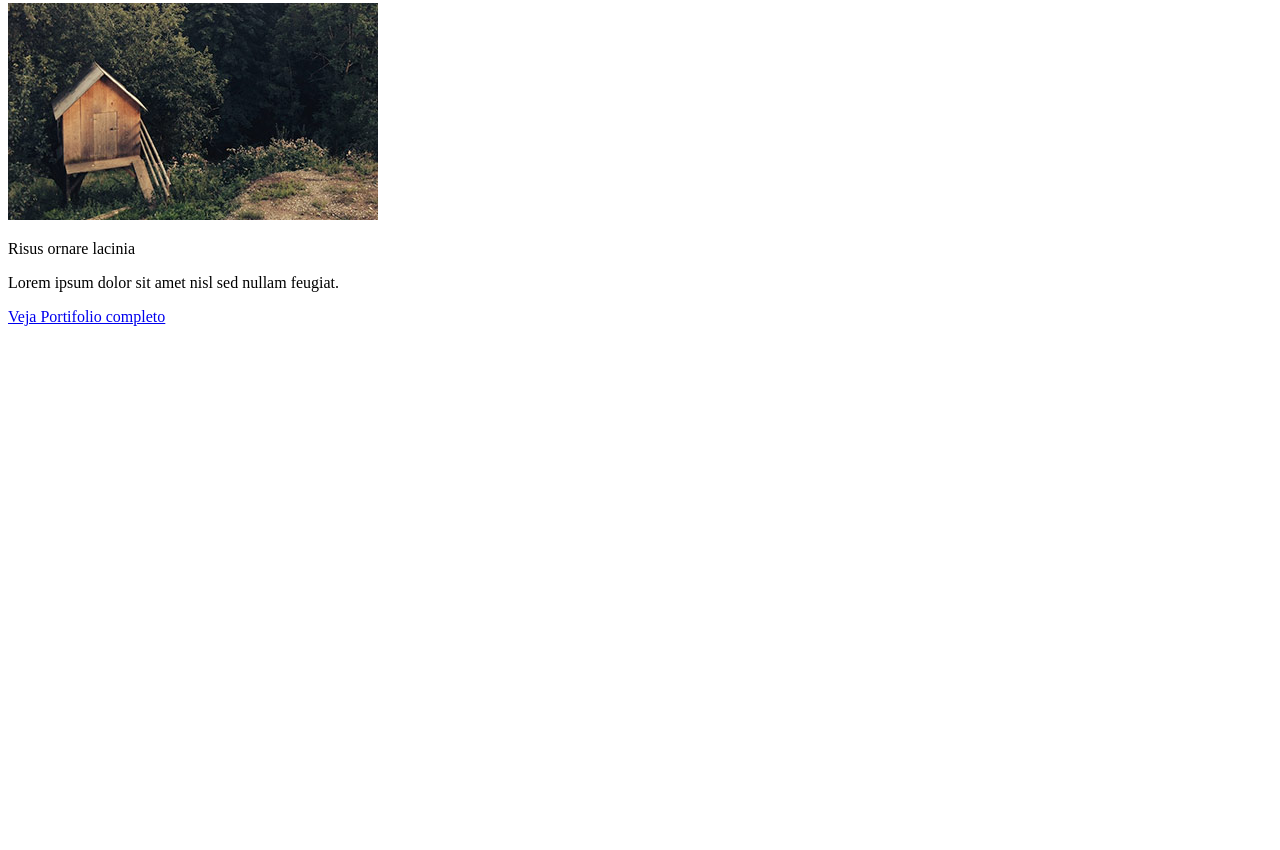
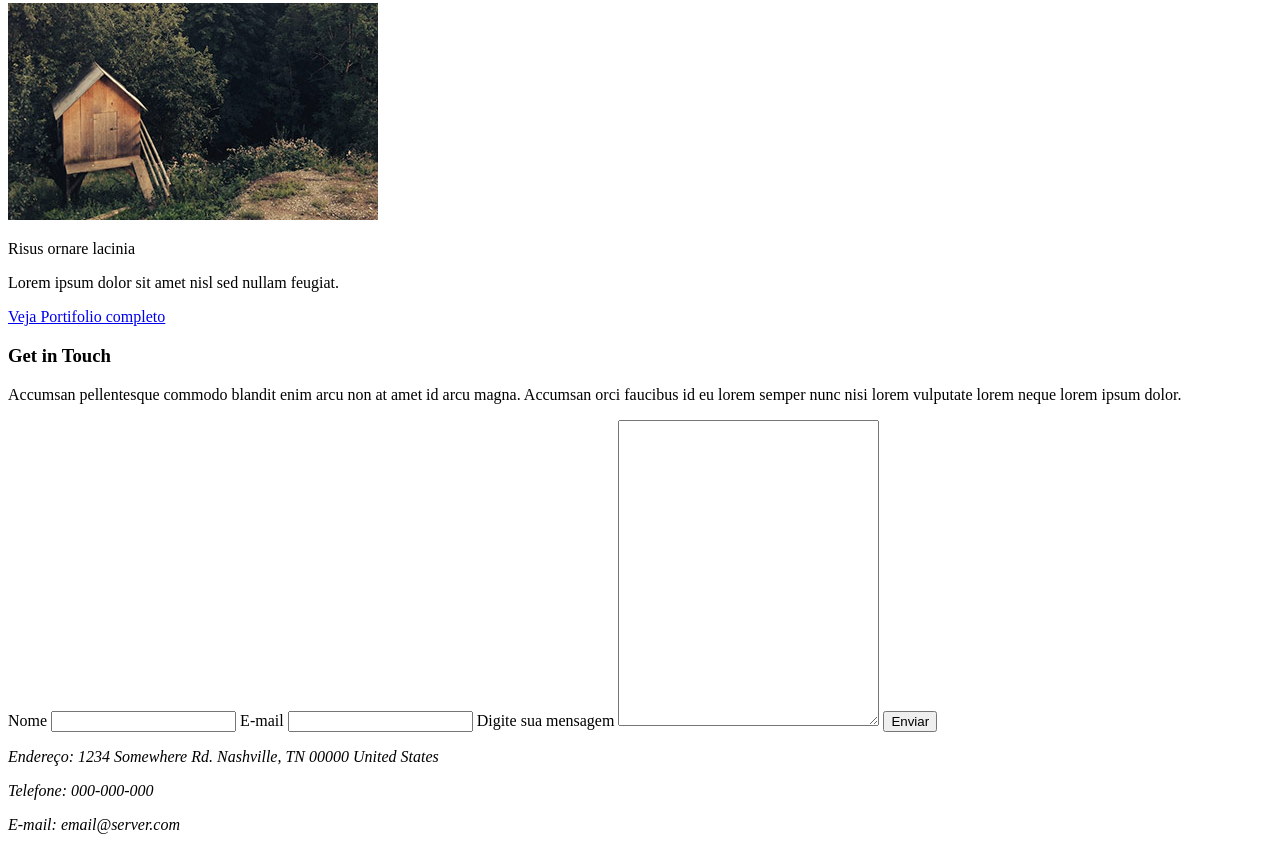
Before and after one commit to leandro-SI/projeto-strata-web, a plain HTML site: page index.html in a window 1280 px wide. Shown: the part 1915-2765 px from the top of the page. Before the commit the page ends 2249 px from the top, so only its background shows below. Drawn offline with Linux system fonts and the light colour scheme.

Commit message:
section Get in Touch

```diff
--- a/index.html
+++ b/index.html
@@ -94,6 +94,45 @@
 
             </section>
 
+            <section class="main-content-section">
+
+                <h3>Get in Touch</h3>
+
+                <p>
+                    Accumsan pellentesque commodo blandit enim arcu non at amet id arcu magna. Accumsan orci faucibus id eu
+                    lorem semper nunc nisi lorem vulputate lorem neque lorem ipsum dolor.
+                </p>
+
+                <form action="" method="post">
+                    <label for="nome">Nome</label>
+                    <input type="text" id="nome" name="nome">
+
+                    <label for="email">E-mail</label>
+                    <input type="text" id="email" name="email">
+
+                    <label for="mensagem">Digite sua mensagem</label>
+                    <textarea name="mensagem" id="mensagem" cols="30" rows="20"></textarea>
+
+                    <input type="submit" value="Enviar">
+                </form>
+
+                <address>
+                    <p>
+                        <span>Endereço: </span>
+                        1234 Somewhere Rd. Nashville, TN 00000 United States
+                    </p>
+                    <p>
+                        <span>Telefone: </span>
+                        000-000-000
+                    </p>
+                    <p>
+                        <span>E-mail: </span>
+                        email@server.com
+                    </p>
+                </address>
+
+            </section>
+
         </main>
 
         <footer class="main-footer">
```
